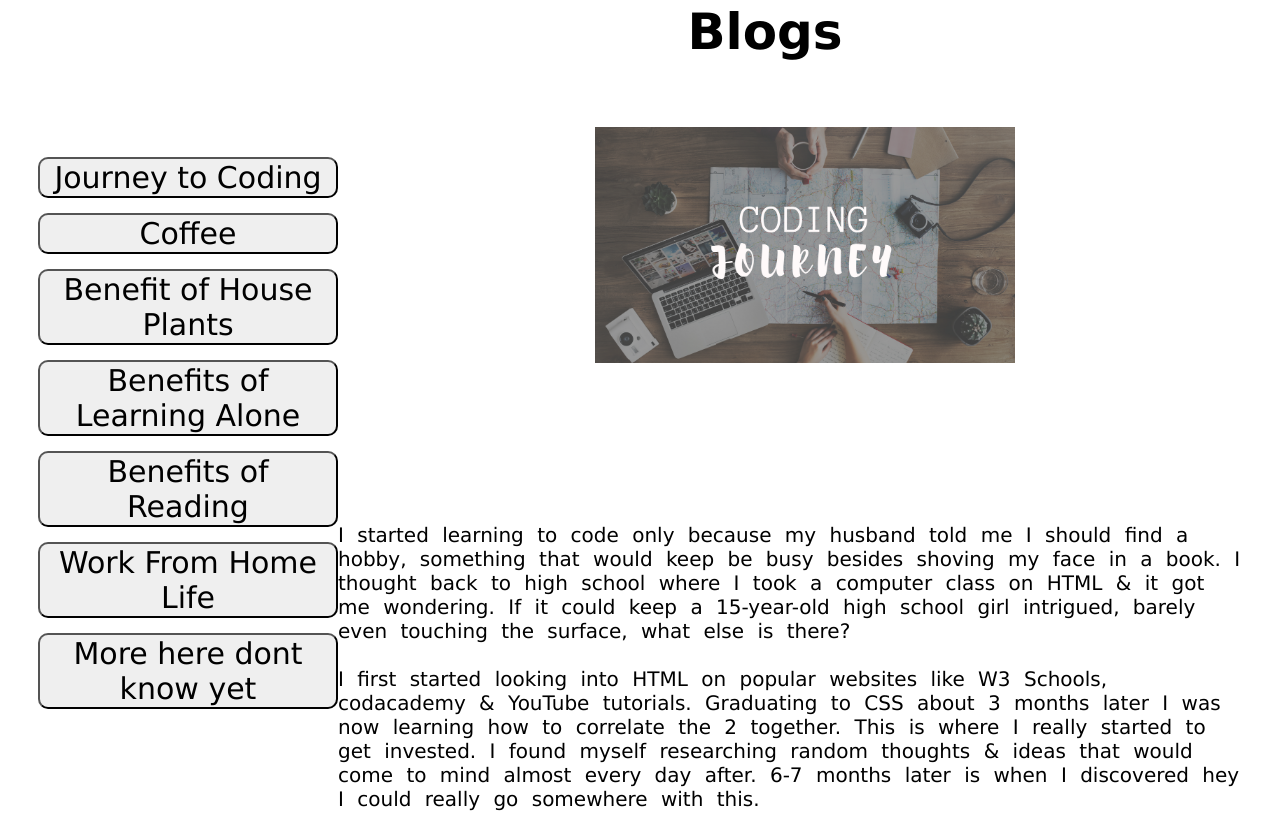
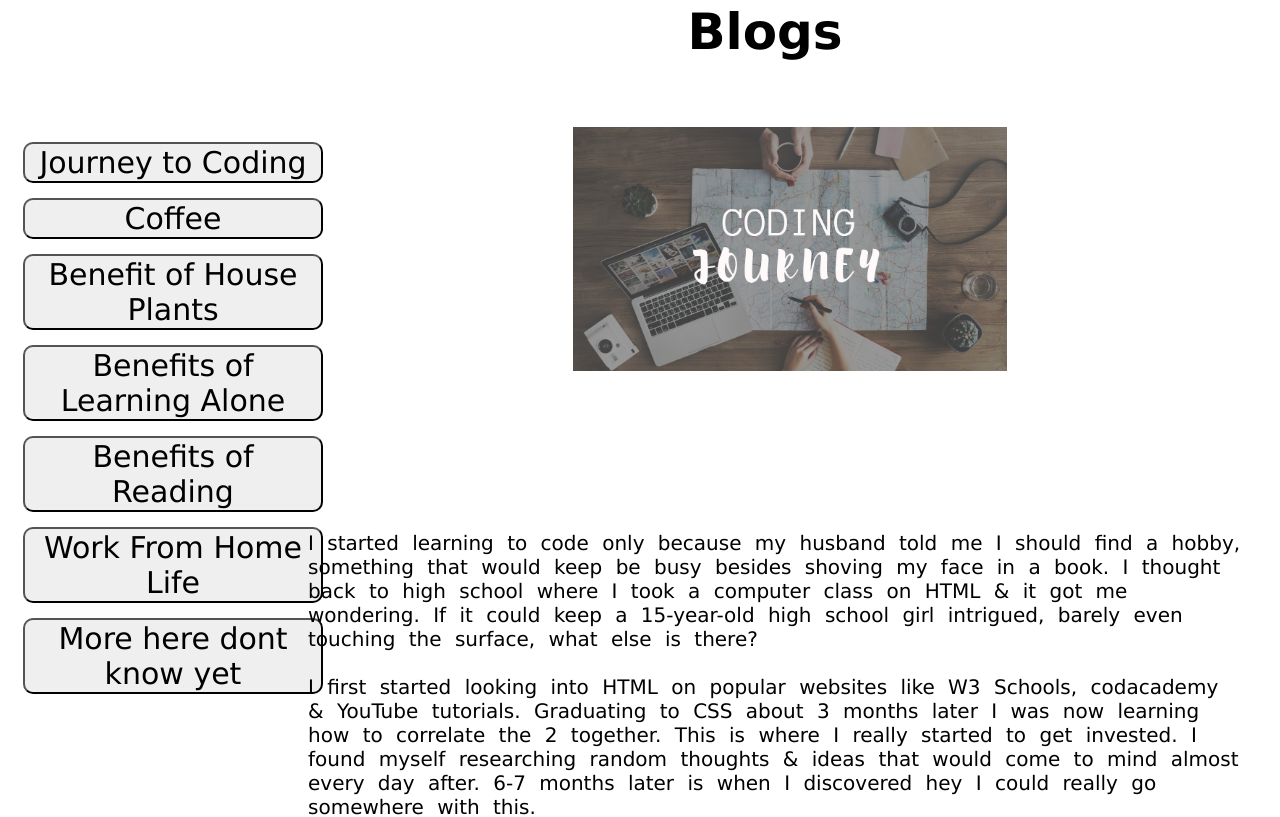
Before and after one commit to KDale119/Portfolio, a plain HTML site: page index.html in a window 1280 px wide. Shown: the part 2056-2873 px from the top of the page. Drawn offline with Linux system fonts and the light colour scheme.

Commit message:
corrected small error with btns

```diff
--- a/index.html
+++ b/index.html
@@ -139,7 +139,7 @@
           <h4 class="blogs"></h4>
         </div>
 
-        <div id="buttons" class="buttons btns"></div>
+        <div id="buttons" class="buttons"></div>
 
         <div id="img">
           <!-- <img
```
